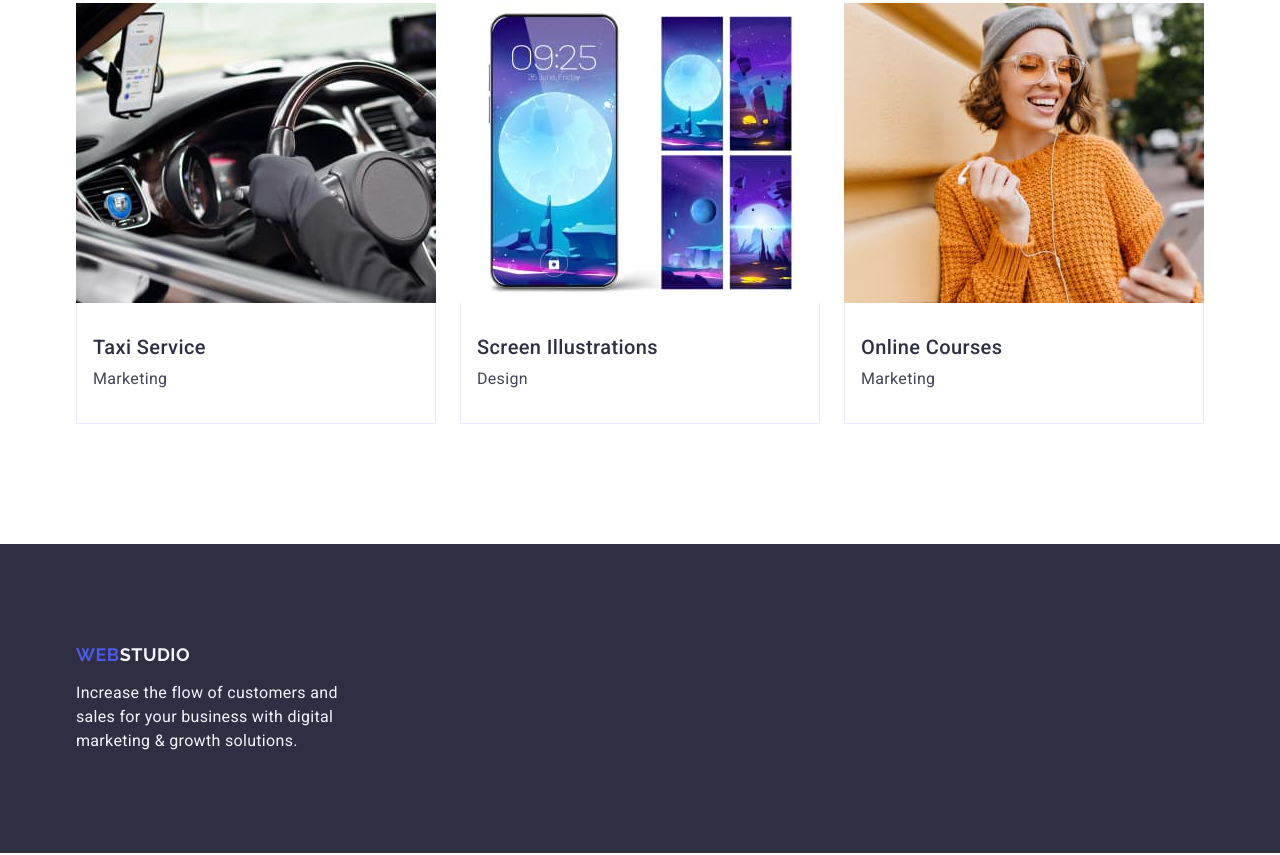
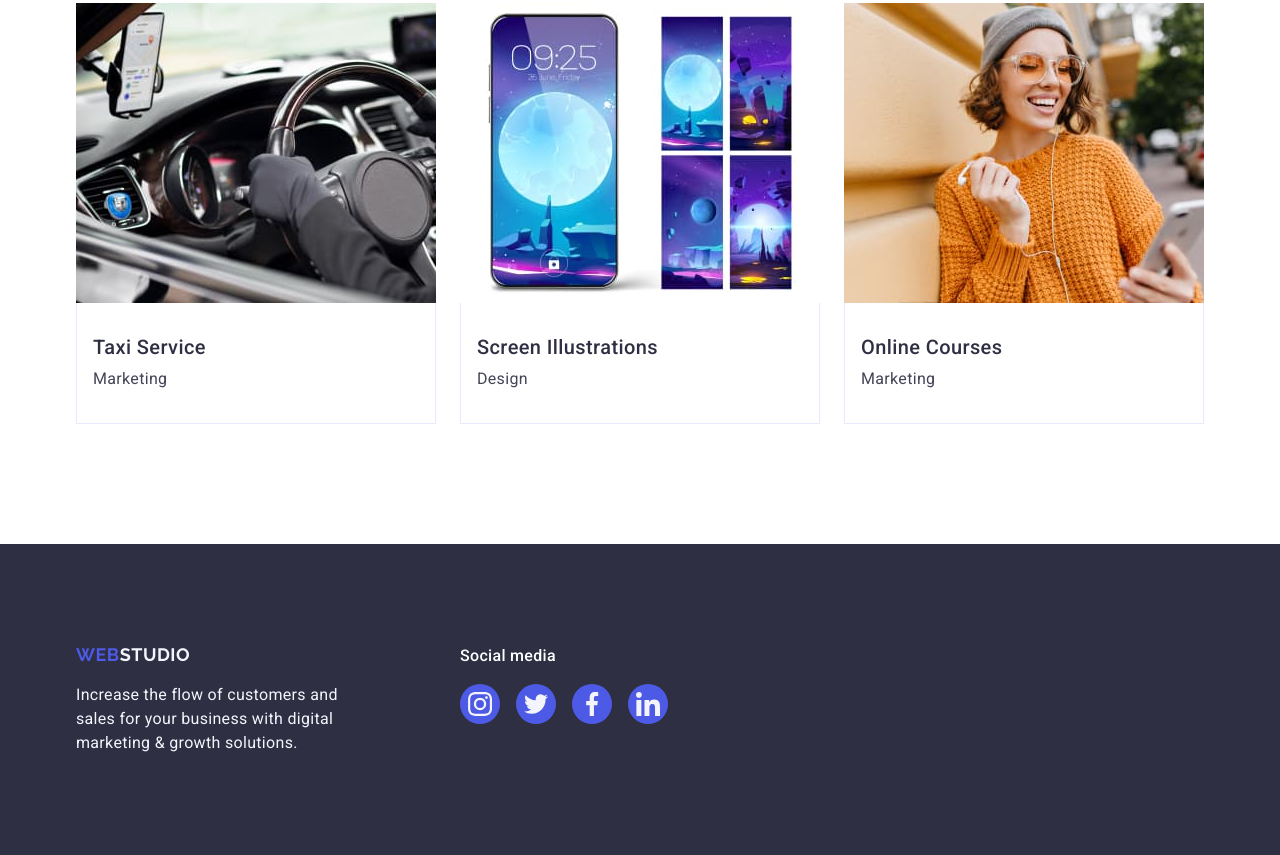
Before and after one commit to Aileneboro/goit-markup-hw-04, a plain HTML site: page index.html in a window 1280 px wide. Shown: the part 2639-3494 px from the top of the page. Drawn offline with nearby package versions, Linux system fonts and the light colour scheme.

Commit message:
Footer social icons

```diff
--- a/css/styles.css
+++ b/css/styles.css
@@ -256,9 +256,6 @@ ul > li > a {
   align-items: center;
 }
 
-.team-social-icons-item {
-}
-
 .team-social-icons-svg {
   fill: #f4f4fd;
 }
@@ -303,12 +300,18 @@ ul > li > a {
   padding: 100px 0;
 }
 
+.footer-container {
+  display: flex;
+}
+
 .text-footer {
   font-size: 16px;
   line-height: 1.5;
   letter-spacing: 0.02em;
   color: #f4f4fd;
   max-width: 264px;
+  margin-right: 120px;
+  margin-top: 18px;
 }
 
 .logo .accent-white {
@@ -319,3 +322,26 @@ footer > div > a {
   display: inline-block;
   margin-bottom: 16px;
 }
+
+.footer-subtitle {
+  color: #fff;
+  font-family: Roboto;
+  font-size: 16px;
+  font-weight: 500;
+  line-height: 1.5;
+  letter-spacing: 0.02em;
+  margin-bottom: 16px;
+}
+
+.footer-social-icons {
+  display: flex;
+  gap: 16px;
+}
+
+.footer-social-icons-link {
+  width: 40px;
+  height: 40px;
+  background-color: #4d5ae5;
+  border-radius: 50%;
+  padding: 8px;
+}
--- a/index.html
+++ b/index.html
@@ -364,7 +364,8 @@
       </section>
     </main>
     <footer class="footer-color">
-      <div class="container">
+      <div class="container footer-container">
+        <div>
           <a href="./index.html" class="logo"
             >Web<span class="accent-white">Studio</span></a
           >
@@ -373,6 +374,40 @@
             digital marketing & growth solutions.
           </p>
         </div>
+        <div>
+          <h3 class="footer-subtitle">Social media</h3>
+          <ul class="footer-social-icons">
+            <li>
+              <a class="footer-social-icons-link">
+                <svg class="team-social-icons-svg" width="24" height="24">
+                  <use href="/images/icons.svg#icon-instagram"></use>
+                </svg>
+              </a>
+            </li>
+            <li>
+              <a class="footer-social-icons-link">
+                <svg class="team-social-icons-svg" width="24" height="24">
+                  <use href="/images/icons.svg#icon-twitter"></use>
+                </svg>
+              </a>
+            </li>
+            <li>
+              <a class="footer-social-icons-link">
+                <svg class="team-social-icons-svg" width="24" height="24">
+                  <use href="/images/icons.svg#icon-facebook"></use>
+                </svg>
+              </a>
+            </li>
+            <li>
+              <a class="footer-social-icons-link">
+                <svg class="team-social-icons-svg" width="24" height="24">
+                  <use href="/images/icons.svg#icon-linkedin"></use>
+                </svg>
+              </a>
+            </li>
+          </ul>
+        </div>
+      </div>
     </footer>
   </body>
 </html>
```
Lines whose indentation alone changed are shown as unchanged.
